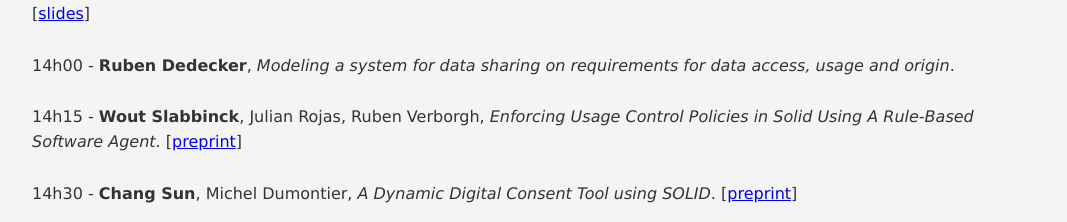
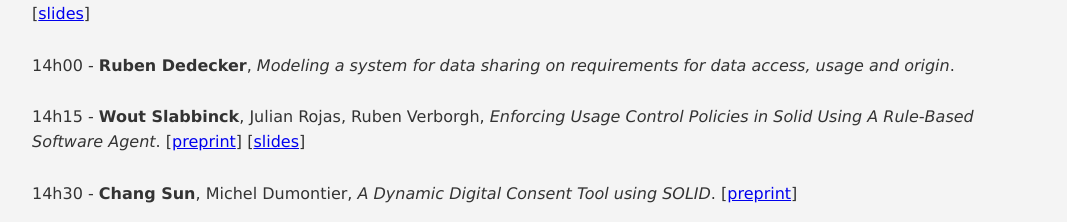
Before and after one commit to besteves4/sosy2025-privacy, a plain HTML site: page privacy-session.html in a window 1280 px wide. Shown: the part 860-1082 px from the top of the page, without its empty margins (106-1173 px from the left). Drawn offline with Linux system fonts and the light colour scheme.

Commit message:
add Wout's webslides

```diff
--- a/privacy-session.html
+++ b/privacy-session.html
@@ -77,6 +77,7 @@
                 <li>
                     14h15 - <b>Wout Slabbinck</b>, Julian Rojas, Ruben Verborgh, <i>Enforcing Usage Control Policies in Solid Using A Rule-Based Software Agent</i>.
                     [<a href="https://pod.woutslabbinck.com/WIP/24-03-26_SoSy2024___Solid_Agent_for_UCP.pdf" target="_blank">preprint</a>]
+                    [<a href="https://docs.google.com/presentation/d/1oT2EXt5vs1K9tiAe6wei2vG_TradiPBfUEoWf9dMlYk" target="_blank">slides</a>]
                 </li><br>
                 <li>
                     14h30 - <b>Chang Sun</b>, Michel Dumontier, <i>A Dynamic Digital Consent Tool using SOLID</i>.
```
